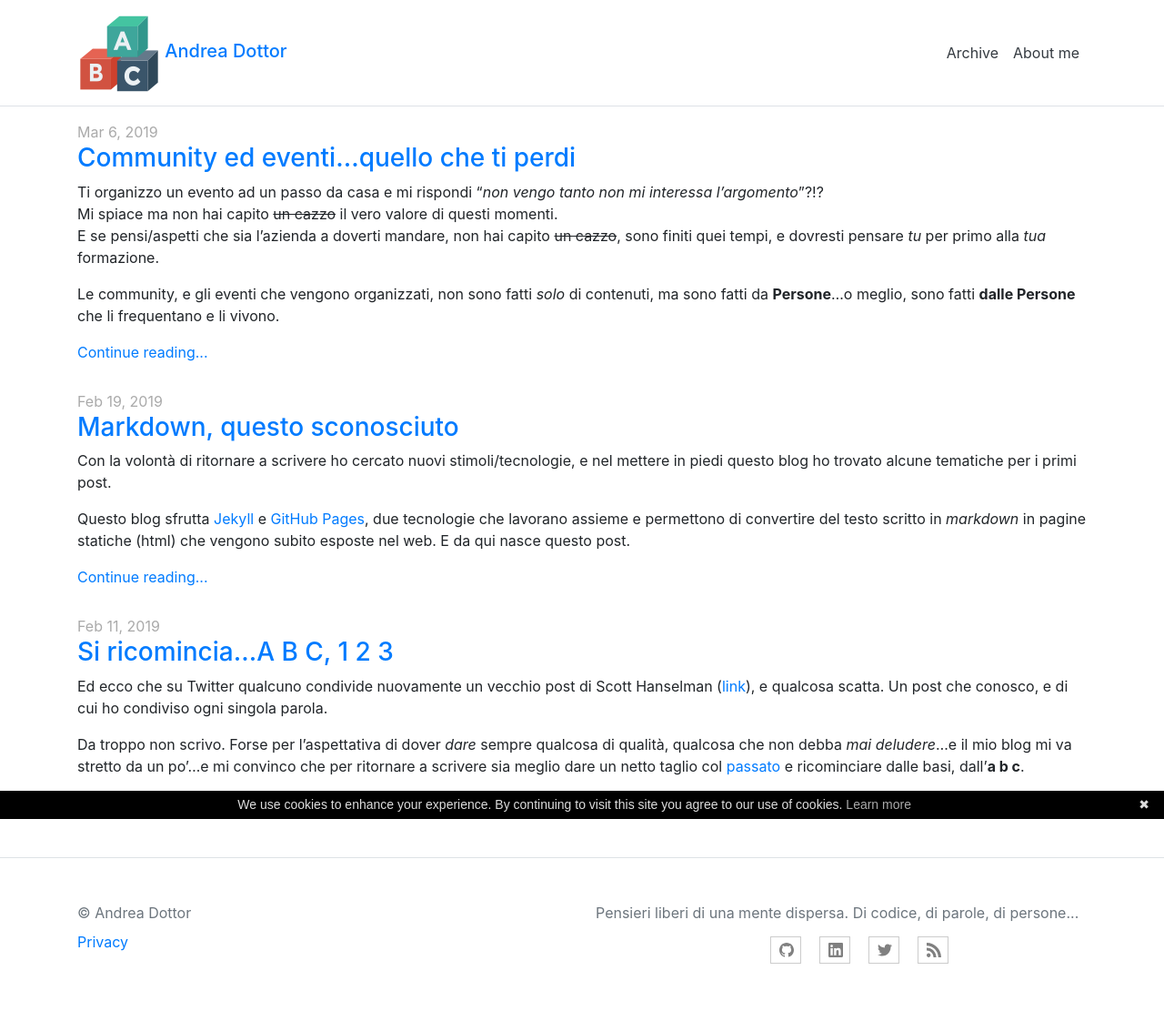
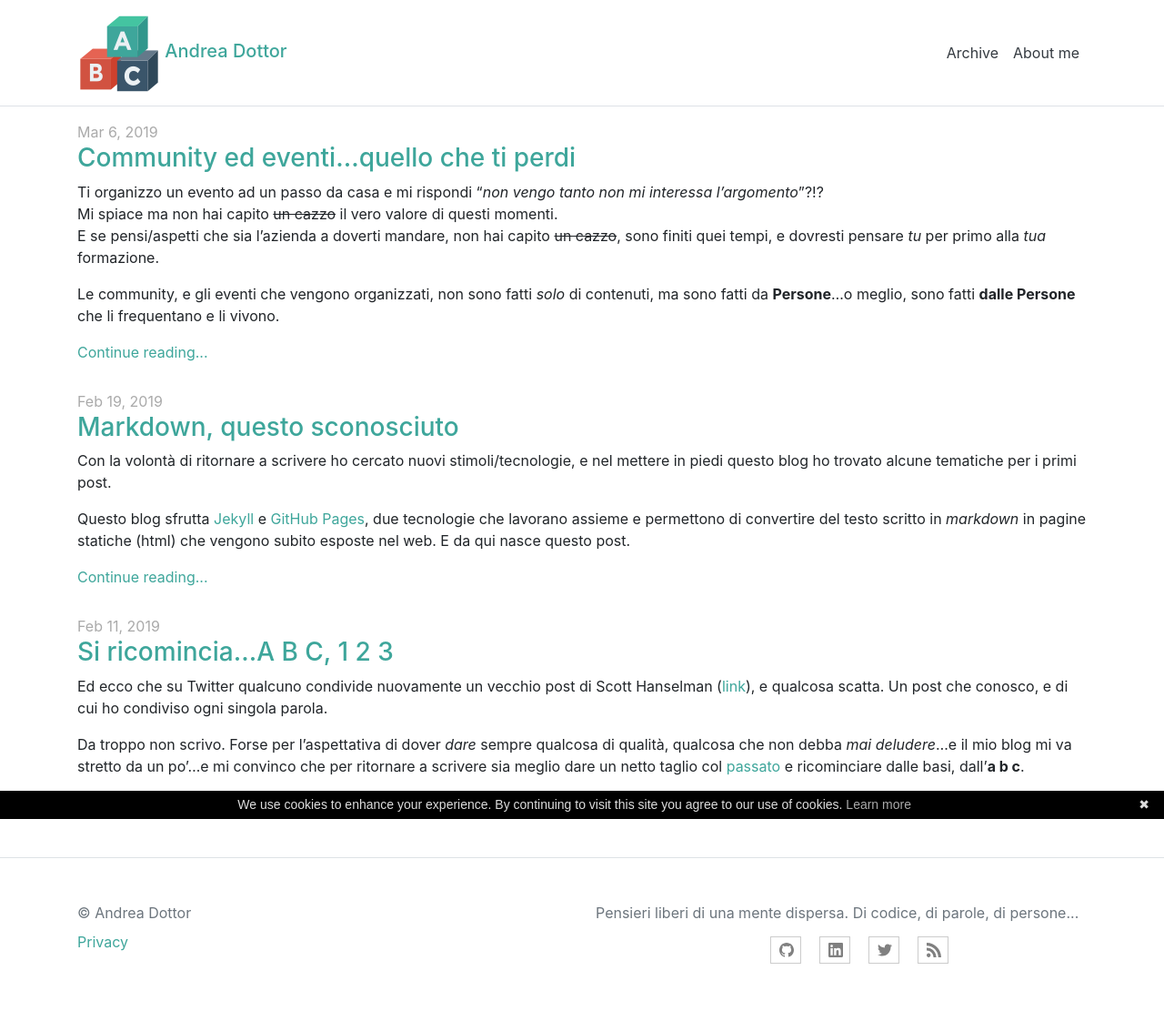
Before and after one commit to andreadottor/abc.dottor.net, a Jekyll site: the page built from index.html, in a window 1280 px wide. Shown: the whole page at 91% size. Built offline with Jekyll 4.4.1, drawn with Linux system fonts in a browser that asks for light colours; the list of posts is cut into pages by our own code.

Commit message:
modifica colori

```diff
--- a/_layouts/home.html
+++ b/_layouts/home.html
@@ -16,7 +16,7 @@ layout: default
 
   {%- if site.posts.size > 0 -%}
 
-  {%- for post in site.posts -%}
+  {%- for post in site.posts limit:10 -%}
   <article class="post">
     <header class="row">
       <div class="col">
@@ -39,4 +39,10 @@ layout: default
   {%- endfor -%}
   {%- endif -%}
 
+
+  {%- if site.posts.size > 10 -%}
+    <hr/>
+    <br/>
+    <a href='{{ "/archive/posts/" | prepend: site.baseurl }}'><i class="fas fa-angle-double-left"></i> Show archived posts</a>
+  {%- endif -%}
 </div>
--- a/_layouts/page.html
+++ b/_layouts/page.html
@@ -4,7 +4,7 @@ layout: default
 <article class="post">
 
   <header class="post-header">
-    <h1 class="post-title">{{ page.title | escape }}</h1>
+    <h1 class="post-title text-primary">{{ page.title | escape }}</h1>
   </header>
 
   <div class="post-content">
--- a/_layouts/post.html
+++ b/_layouts/post.html
@@ -11,7 +11,7 @@ layout: default
     {% if page.header_image %}
     <img class="img-fluid" alt="{{ page.title }} header image" src="{{ page.header_image | prepend: site.baseurl }}" />
     {% endif %}
-    <h1 class="post-title p-name" itemprop="name headline">{{ page.title | escape }}</h1>
+    <h1 class="post-title p-name text-primary" itemprop="name headline">{{ page.title | escape }}</h1>
     <p class="post-meta">
       <time class="dt-published" datetime="{{ page.date | date_to_xmlschema }}" itemprop="datePublished">
         {%- assign date_format = site.minima.date_format | default: "%b %-d, %Y" -%}
--- a/assets/css/style.scss
+++ b/assets/css/style.scss
@@ -1,6 +1,11 @@
 ---
 # Only the main Sass file needs front matter (the dashes are enough)
 ---
+
+$theme-colors: (
+  "primary": #3ea69b,
+);
+
 
 @import 'bootstrap/bootstrap';
 @import 'dottor/syntax-highlighting';
```
Also changed, not shown: posts_archive.md (+1 -1 lines).
